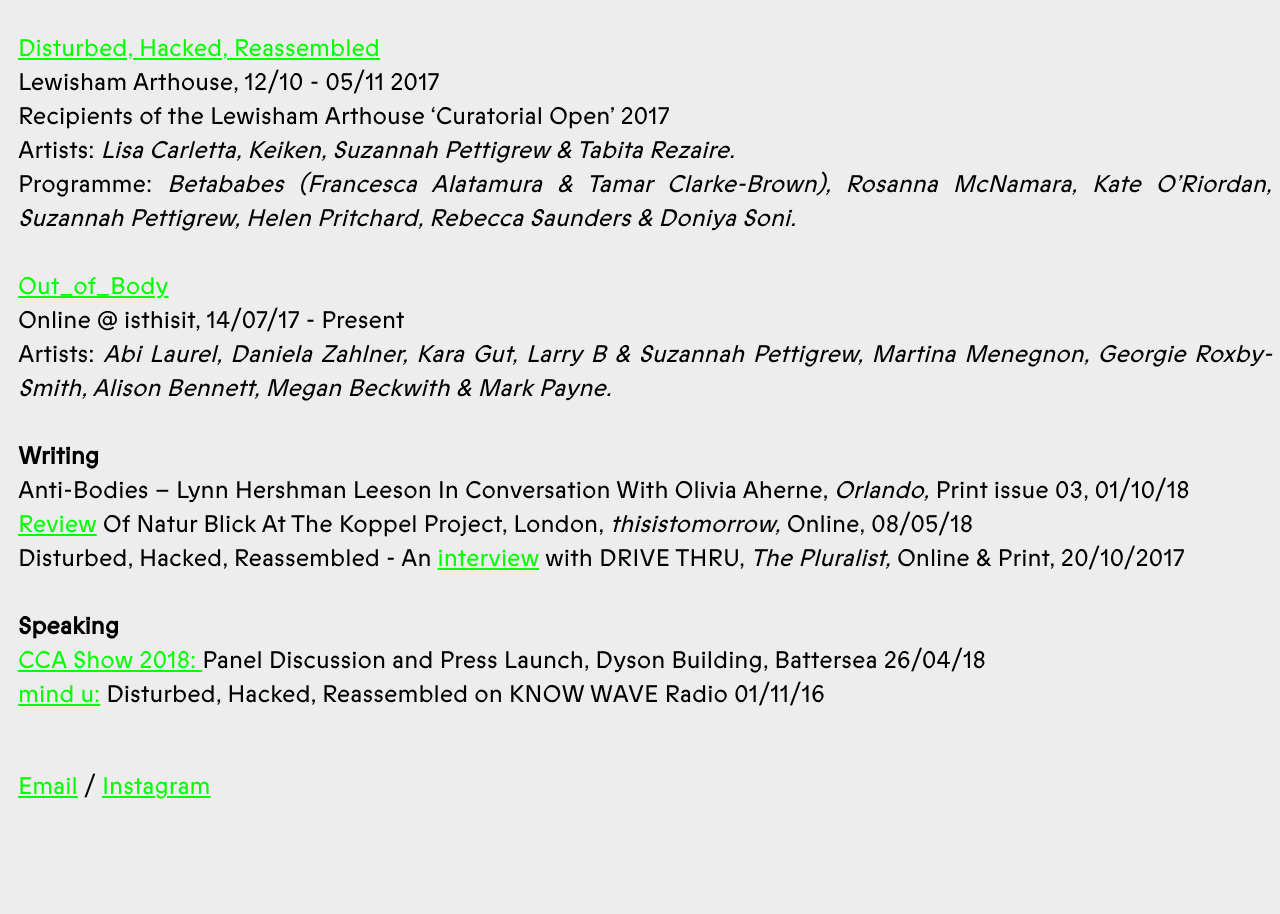
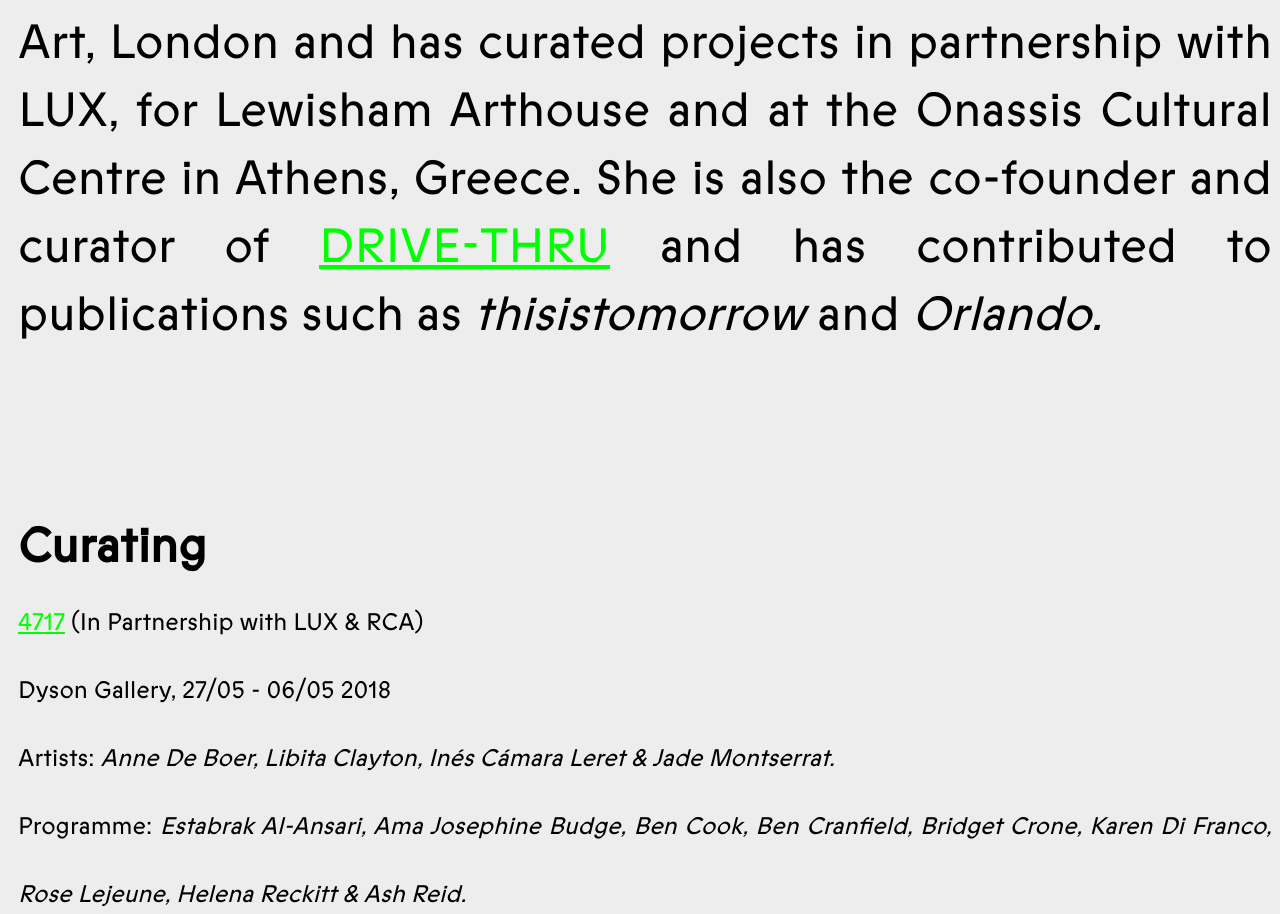
Before and after one commit to oliviaaherne/oliviaaherne.github.io, a plain HTML site: page index.html in a window 1280 px wide. Shown: the part 517-1431 px from the top of the page. Drawn offline with Linux system fonts and the light colour scheme; files whose address does not match are found by name.

Commit message:
bigger text
bigger text

```diff
--- a/index.html
+++ b/index.html
@@ -14,37 +14,37 @@ body {
 <title>Olivia Aherne</title>
 </head>
 <body bgcolor="#ededed">
-  <body link="lime"vlink="lime"><font face="Prophet-Regular"font size="5"color="black">
+  <body link="lime"vlink="lime"><font face="Prophet-Regular"font size="9"color="black">
     <p style="margin-left: 10px"><b>Olivia Aherne</b> is a curator and researcher interested in discursive frameworks, collective learning, and ways in which we can facilitate and mediate multiple understandings of the world. Her recent research explores practices that disrupt or provoke society through critical analysis and action. She holds an MA in Curating Contemporary Art from the Royal College of Art, London and has curated projects in partnership with LUX, for Lewisham Arthouse and at the Onassis Cultural Centre in Athens, Greece. She is also the co-founder and curator of <a href="#" onclick='window.open("http://drivethru.org.uk/");return false;'>DRIVE-THRU</a> and has contributed to publications such as <i>thisistomorrow</i> and <i>Orlando.</i></p>
 </font>
 <br>
-<body link="lime"vlink="lime"><font face="Prophet-Regular"font size="5"color="black">
-<p style="margin-left: 10px"><font size="5"><b>Curating</b></font><br>
+<body link="lime"vlink="lime"><font face="Prophet-Regular"font size="9"color="black">
+<p style="margin-left: 10px"><font size="9"><b>Curating</b></font><br>
 <font size="5"><a href="#" onclick='window.open("https://lux.org.uk/event/4717");return false;'>4717</a> (In Partnership with LUX & RCA) <br>Dyson Gallery, 27/05 - 06/05 2018<br>
 Artists: <i> Anne De Boer, Libita Clayton, Inés Cámara Leret & Jade Montserrat.</i><br>
 Programme: <i> Estabrak Al-Ansari, Ama Josephine Budge, Ben Cook, Ben Cranfield, Bridget Crone, Karen Di Franco, Rose Lejeune, Helena Reckitt & Ash Reid.</i></font>
 <br><br>
 
-<font size="5"><a href="#" onclick='window.open("http://drivethru.org.uk/onewebmedia/DHR,%20Press%20Release.pdf");return false;'>Disturbed, Hacked, Reassembled</a><br>
+<font size="9"><a href="#" onclick='window.open("http://drivethru.org.uk/onewebmedia/DHR,%20Press%20Release.pdf");return false;'>Disturbed, Hacked, Reassembled</a><br>
 Lewisham Arthouse, 12/10 - 05/11 2017<br>
 Recipients of the Lewisham Arthouse ‘Curatorial Open’ 2017<br>
 Artists: <i>Lisa Carletta, Keiken, Suzannah Pettigrew & Tabita Rezaire.</i><br>
 Programme: <i>Betababes (Francesca Alatamura & Tamar Clarke-Brown), Rosanna McNamara, Kate O’Riordan, Suzannah Pettigrew, Helen Pritchard, Rebecca Saunders & Doniya Soni.</i><br>
 </font>
 <br>
-<font size="5"><a href="#" onclick='window.open("https://www.isthisitisthisit.com/out-of");return false;'>
+<font size="9"><a href="#" onclick='window.open("https://www.isthisitisthisit.com/out-of");return false;'>
 Out_of_Body<a><br>
 Online @ isthisit, 14/07/17 - Present<br>
 Artists: <i>Abi Laurel, Daniela Zahlner, Kara Gut, Larry B & Suzannah Pettigrew, Martina Menegnon, Georgie Roxby-Smith, Alison Bennett, Megan Beckwith & Mark Payne.</i>
 </font>
 <br><br>
-<font size="5"><b>Writing</b></font><br>
-<font size="5">Anti-Bodies – Lynn Hershman Leeson In Conversation With Olivia Aherne, <i>Orlando,</i><a> Print issue 03, 01/10/18<br>
+<font size="9"><b>Writing</b></font><br>
+<font size="9">Anti-Bodies – Lynn Hershman Leeson In Conversation With Olivia Aherne, <i>Orlando,</i><a> Print issue 03, 01/10/18<br>
 <a href="#" onclick='window.open("http://thisistomorrow.info/articles/natur-blick");return false;'>Review<a> Of Natur Blick At The Koppel Project, London,<i> thisistomorrow,</i> Online, 08/05/18<br>
 Disturbed, Hacked, Reassembled - An <a href="#" onclick='window.open("https://thepluralist.info/Disturbed-Hacked-Reassembled");return false;'>interview<a> with DRIVE THRU,<i> The Pluralist,</i> Online & Print, 20/10/2017<br>
 </font><br>
-<font size="5"><b>Speaking</b></font><br>
-<font size="5"><a href="#" onclick='window.open("https://www.rca.ac.uk/news-and-events/events/cca-show-2018-panel-discussion-and-press-launch/");return false;'>CCA Show 2018: <a>Panel Discussion and Press Launch, Dyson Building, Battersea 26/04/18<br>
+<font size="9"><b>Speaking</b></font><br>
+<font size="9"><a href="#" onclick='window.open("https://www.rca.ac.uk/news-and-events/events/cca-show-2018-panel-discussion-and-press-launch/");return false;'>CCA Show 2018: <a>Panel Discussion and Press Launch, Dyson Building, Battersea 26/04/18<br>
 <a href="#" onclick='window.open("http://listen.know-wave.com/episodes/disturbed-hacked-reassembled/");return false;'>mind u:<a> Disturbed, Hacked, Reassembled on KNOW WAVE Radio 01/11/16<br>
 <br>
 <p style="margin-left: 10px"><a href="mailto:oliviataherne@gmail.com?" target="_top">Email</a> / <a href="#" onclick='window.open("https://www.instagram.com/oliviaaherne/");return false;'>Instagram</a></p><br><br>
```
